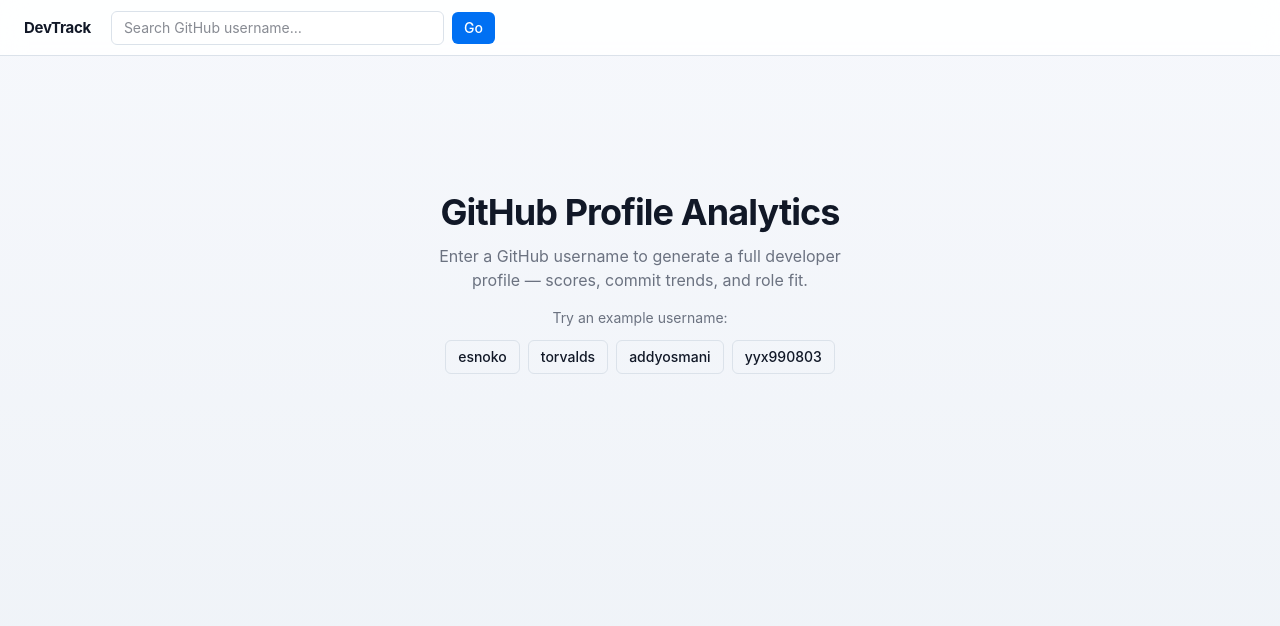
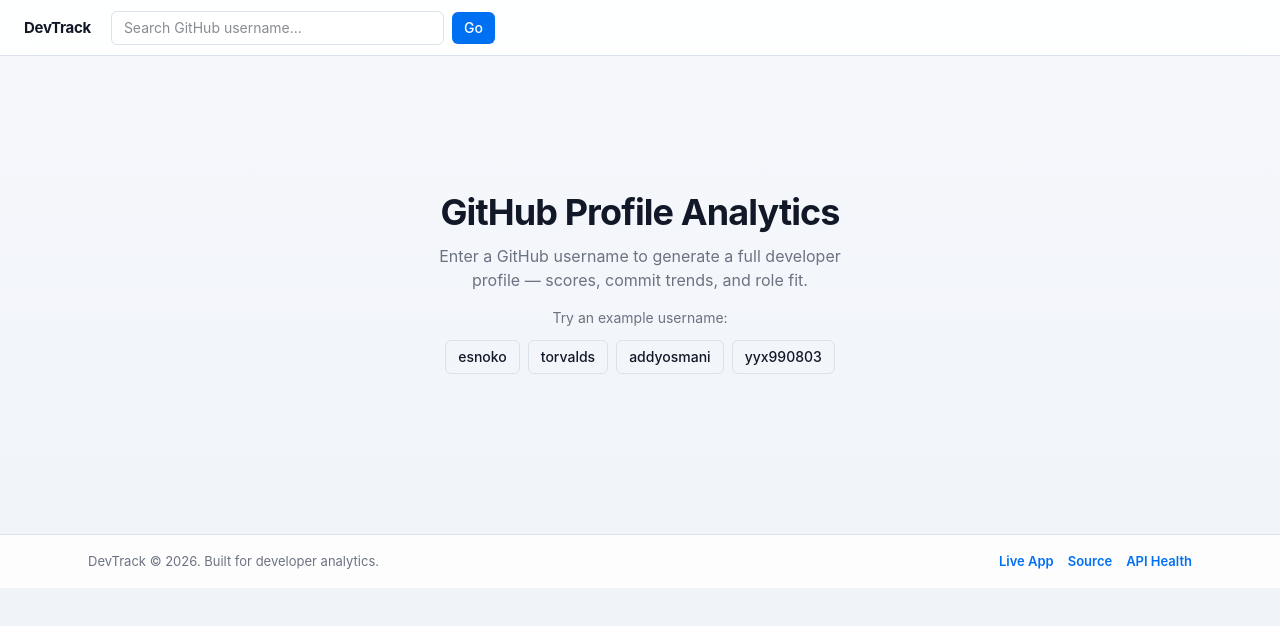
Before and after one commit to esnoko/DevTrack, a React (Vite) app in the folder frontend/: page / in a window 1280 px wide. Shown: the top 626 px of the page. Built offline with nearby package versions, Linux system fonts and the light colour scheme; no server answers.

Commit message:
add Footer component to Dashboard for consistent layout

```diff
--- a/frontend/src/pages/Dashboard.jsx
+++ b/frontend/src/pages/Dashboard.jsx
@@ -1,6 +1,7 @@
 import SearchBar from '../components/common/SearchBar';
 import Loader from '../components/common/Loader';
 import ErrorMessage from '../components/common/ErrorMessage';
+import Footer from '../components/layout/Footer';
 import HeaderCard from '../components/cards/HeaderCard';
 import RepoSummaryCard from '../components/cards/RepoSummaryCard';
 import InsightsCard from '../components/cards/InsightsCard';
@@ -101,6 +102,8 @@ const Dashboard = () => {
           </div>
         )}
       </div>
+
+      <Footer />
     </div>
   );
 };
```
